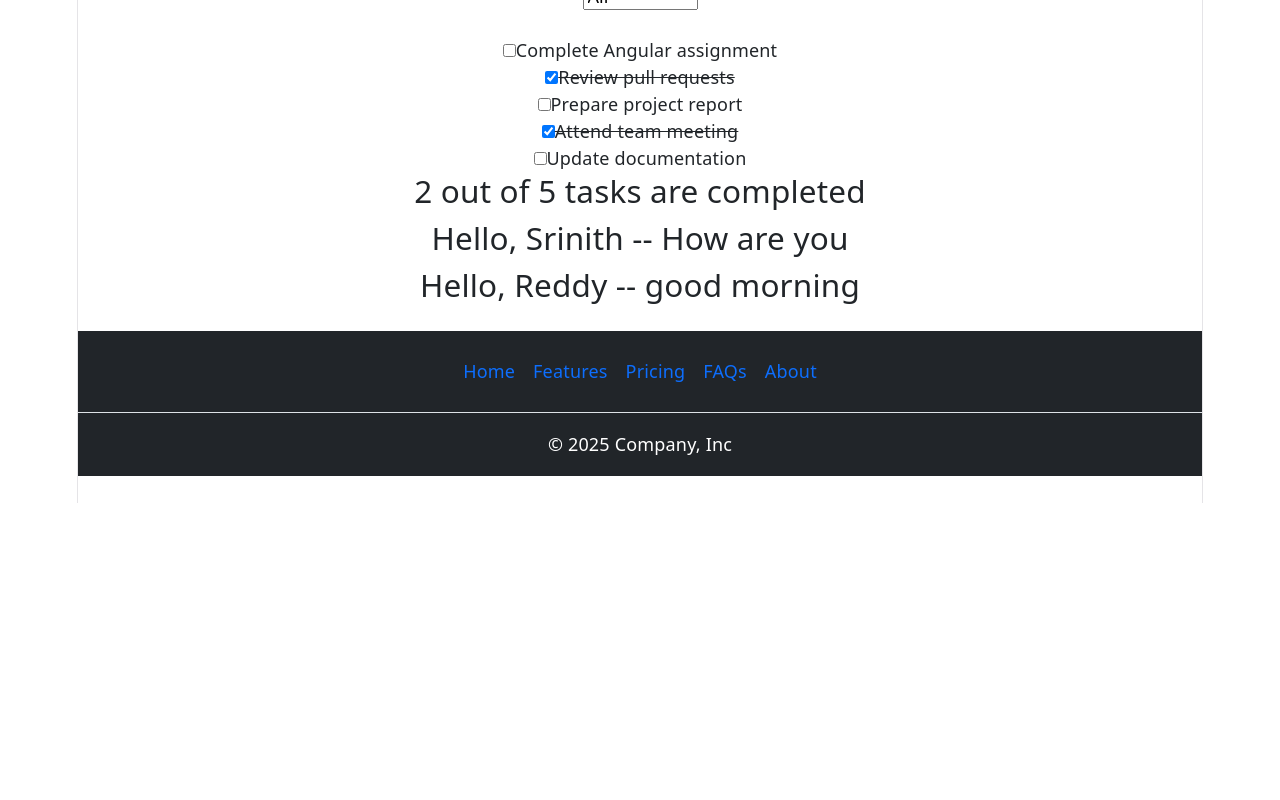
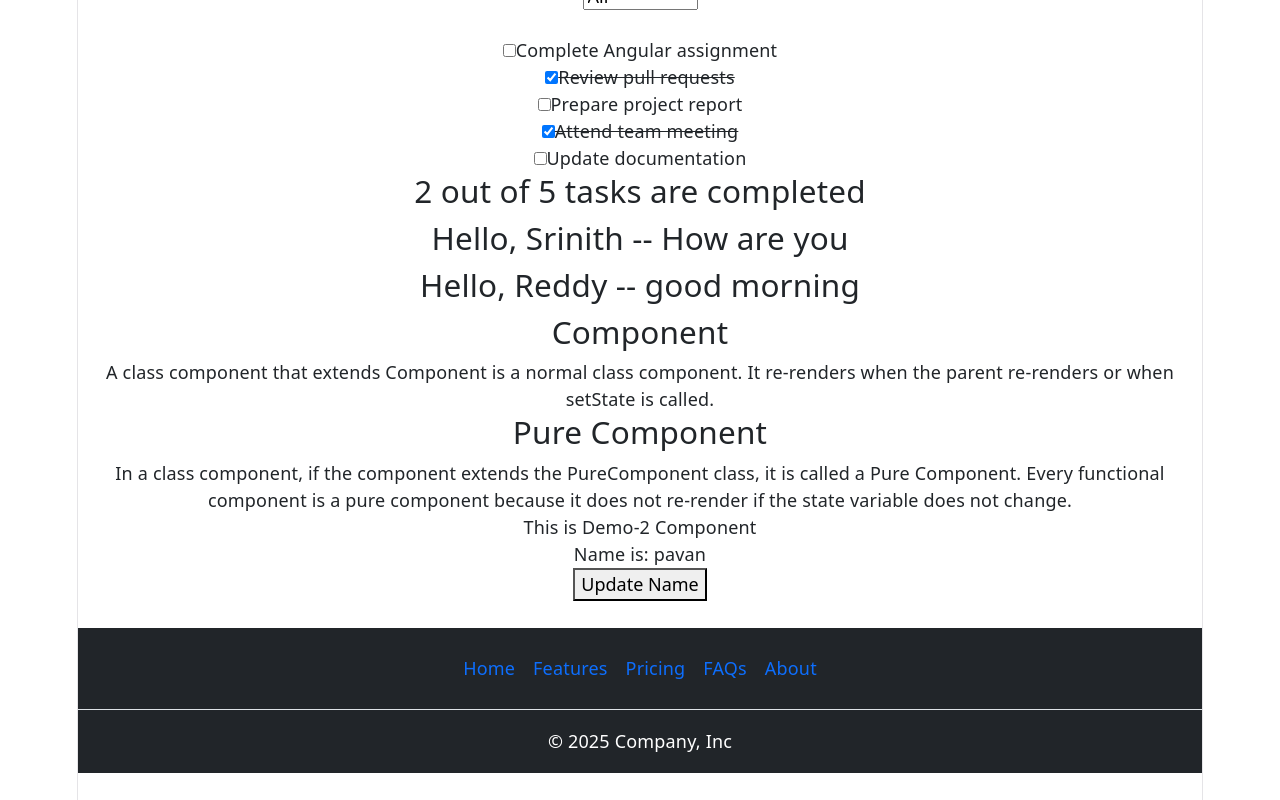
Before and after one commit to srinithreddy16/react-engineering-playbook, a React (Vite) app in the folder my-app/: page / in a window 1280 px wide. Shown: the part 7217-8017 px from the top of the page. Before the commit the page ends 7720 px from the top, so only its background shows below. Built offline with nearby package versions, Linux system fonts and the light colour scheme; the HTML template or start-up script is replaced by a standard one.

Commit message:
pure component

```diff
--- a/my-app/src/components/body/body.tsx
+++ b/my-app/src/components/body/body.tsx
@@ -9,6 +9,8 @@ import EmployeeList from "../listItem/EmployeeList.tsx";
 import TaskList from "../listItem/TaskList.tsx";
 import PropsDemo1 from "../props/PropsDemo1.tsx";
 import ProductList2 from "../productList/ProductList2.tsx";
+import Demo1 from "../demo/Demo1.tsx";
+import Demo2 from "../demo/Demo2.tsx";
 
 function Body(){
   console.log(add(10,20));
@@ -30,6 +32,8 @@ function Body(){
     <TaskList/>
     <PropsDemo1 name="Srinith" msg="How are you" />
     <PropsDemo1 name="Reddy"  />
+    <Demo1/>
+    <Demo2/>
 
   </div>
 }
--- /dev/null
+++ b/my-app/src/components/demo/Demo1.tsx
@@ -0,0 +1,22 @@
+import { PureComponent } from 'react'
+
+export default class Demo1 extends PureComponent {
+  render() {
+    return (
+      <div>
+        <h3>Component</h3>
+        <p>
+          A class component that extends Component is a normal class component.
+          It re-renders when the parent re-renders or when setState is called.
+        </p>
+
+        <h3>Pure Component</h3>
+        <p>
+          In a class component, if the component extends the PureComponent class,
+          it is called a Pure Component. Every functional component is a
+          pure component because it does not re-render if the state variable does not change.
+        </p>
+      </div>
+    )
+  }
+}
--- /dev/null
+++ b/my-app/src/components/demo/Demo2.tsx
@@ -0,0 +1,24 @@
+import { useState } from "react";
+
+export default function Demo2() {
+  // This log runs only when Demo2 actually re-renders.
+  console.log("Demo-2 re-rendered...");
+
+  const [name, setName] = useState("pavan");
+
+  const updateName = () => {
+    // State is already "pavan". Setting the same value again
+    // does not re-render this functional component.
+    // React bails out when the new state is equal to the old state.
+    setName("pavan");
+  };
+
+  return (
+    <>
+      <div>This is Demo-2 Component</div>
+      <div>Name is: {name}</div>
+      {/* Clicking this button will NOT re-render, because name stays "pavan" */}
+      <button onClick={updateName}>Update Name</button>
+    </>
+  );
+}
```
